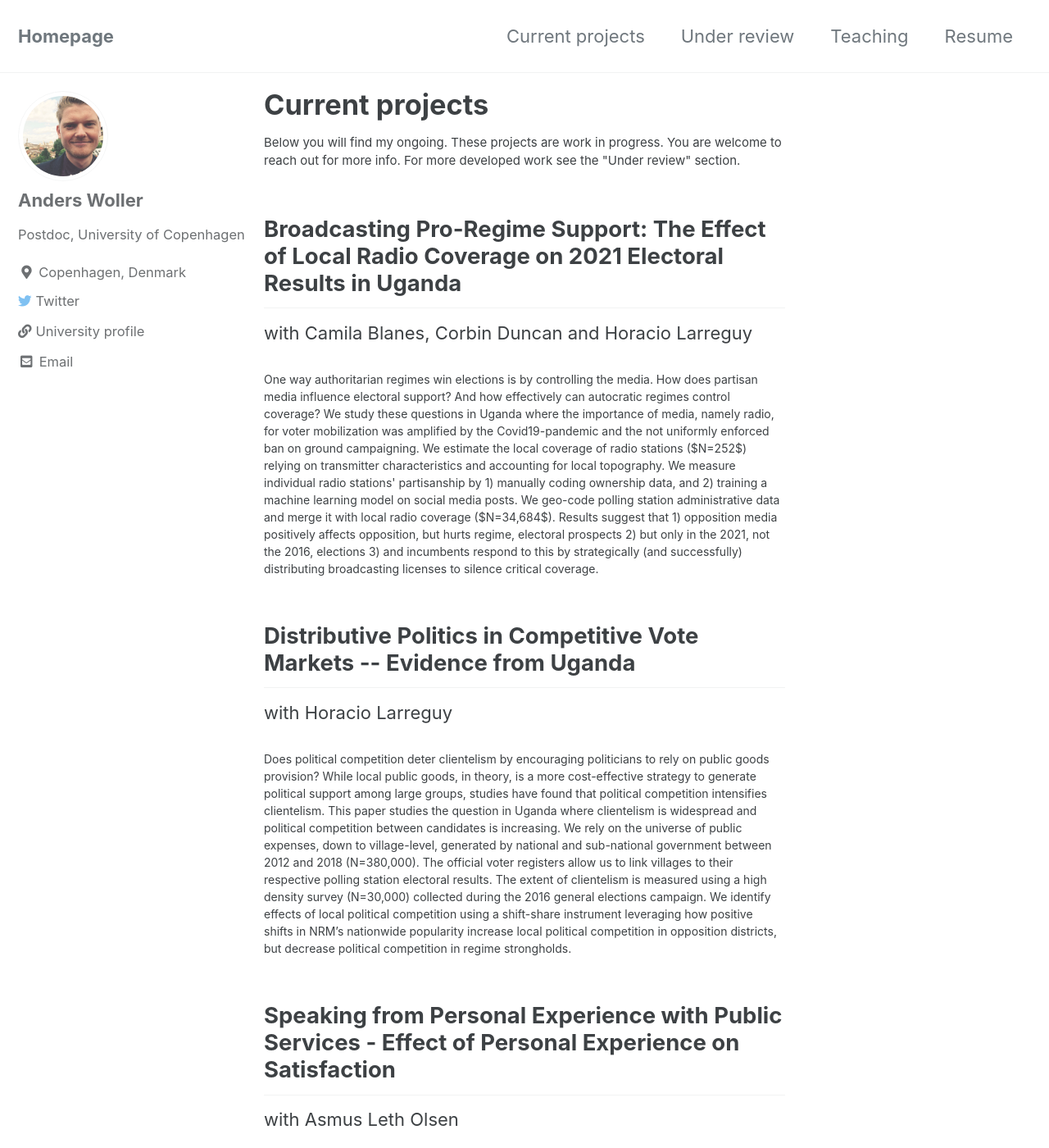
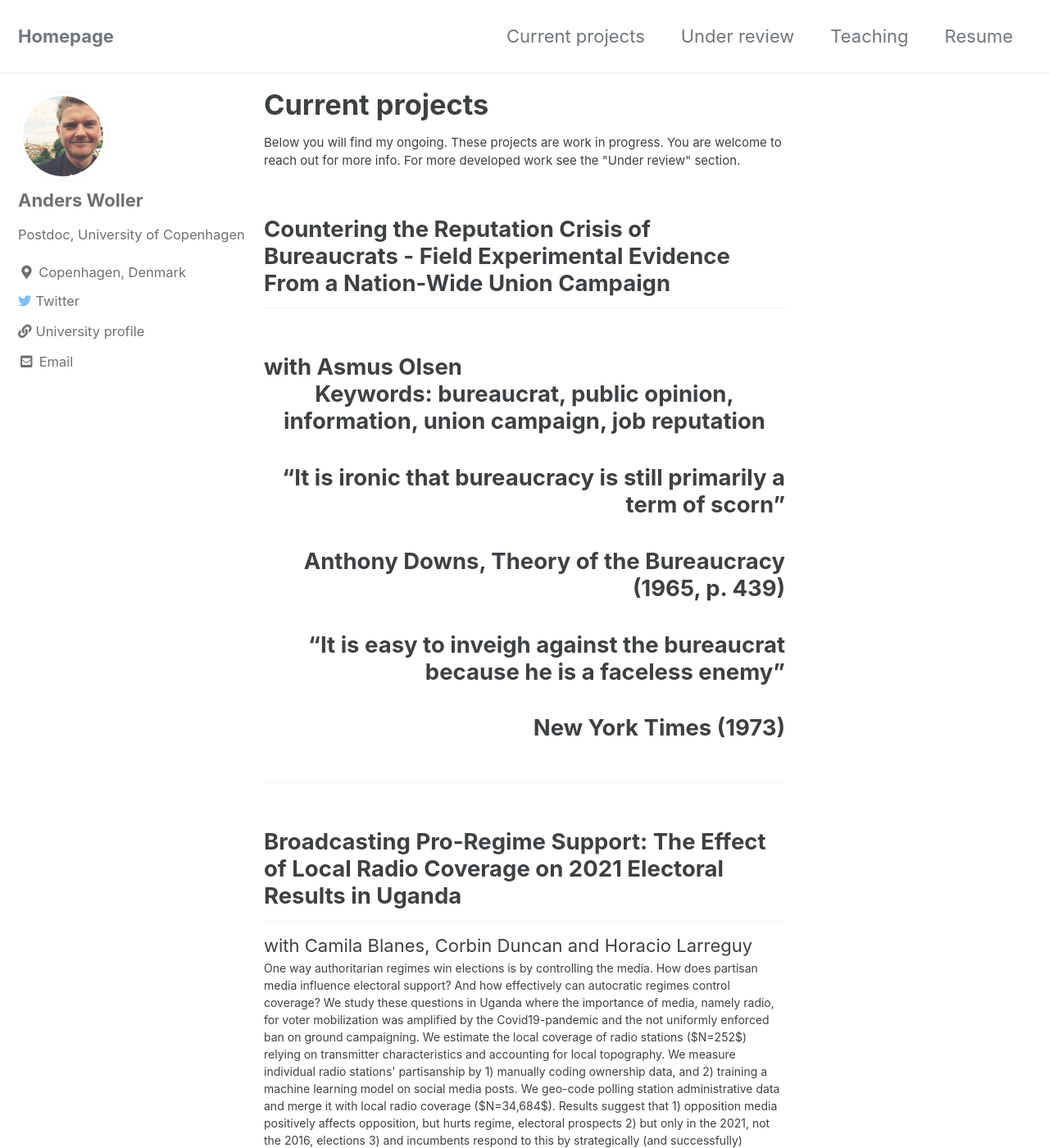
Before and after one commit to AndersWoller/AndersWoller.github.io, a Jekyll site: the page built from _pages/research.md, in a window 1280 px wide and 1400 px high. Shown: the whole window at 82% size. Built offline with Jekyll 4.4.1, drawn with Linux system fonts in a browser that asks for light colours; cached includes are drawn as plain includes.

Commit message:
Update research.md

```diff
--- a/_pages/research.md
+++ b/_pages/research.md
@@ -3,6 +3,16 @@ title: "Current projects"
 permalink: /Research/
 ---
 <p style="font-size:15px"> Below you will find my ongoing. These projects are work in progress. You are welcome to reach out for more info. For more developed work see the "Under review" section. </p>
+
+
+<h2> Countering the Reputation Crisis of Bureaucrats - Field Experimental Evidence From a Nation-Wide Union Campaign <h2> with Asmus Olsen
+
+<p align="center"> Keywords: bureaucrat, public opinion, information, union campaign, job reputation
+
+<p align="right">  “It is ironic that bureaucracy is still primarily a term of scorn”
+<p align="right"> <b>Anthony Downs</b>, Theory of the Bureaucracy (1965, p. 439)
+<p align="right"> “It is easy to inveigh against the bureaucrat because he is a faceless enemy”
+<p align="right"> <b>New York Times</b> (1973)
 
 
 <h2> Broadcasting Pro-Regime Support: The Effect of Local Radio Coverage on 2021 Electoral Results in Uganda </h2> with Camila Blanes, Corbin Duncan and Horacio Larreguy
```
